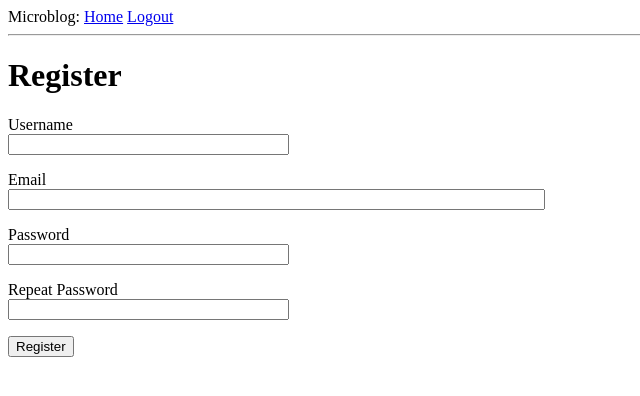
After one commit to AlexYaneva/Flask-CRUD-app, a Flask app: page /register in a window 1280 px wide. The commit adds this page. Shown: the top 396 px of the page, without its empty margins (0-640 px from the left). Run offline with Flask 2, Linux system fonts and the light colour scheme.

Commit message:
user log in and registration

```diff
--- a/Notes.txt
+++ b/Notes.txt
@@ -17,3 +17,7 @@
 - The ORM layer within SQLAlchemy will do the translations required to map objects created from the database models (classes) into rows in the proper database tables.
 
 - Each time any changes have been made to the database models, you need to do a db migration (flask db migrate) and then apply them to the database with 'flask db upgrade'
+
+- Flask-Login keeps track of the logged in user by storing its unique identifier in Flask's user session, a storage space assigned to each user who connects to the application.
+
+------------------------------- my sample username: Sasha; password: Sashka555, email: sasha@me.com
--- a/app_package/__init__.py
+++ b/app_package/__init__.py
@@ -2,11 +2,15 @@ from flask import Flask
 from config import Config
 from flask_sqlalchemy import SQLAlchemy
 from flask_migrate import Migrate
+from flask_login import LoginManager
 
 
 app = Flask(__name__)
 app.config.from_object(Config)
 db = SQLAlchemy(app) #initialising the extension by creating an object instance
 migrate = Migrate(app, db) #doing the same here as above
+login = LoginManager(app)
+login.login_view = 'login' #The 'login' value above is the function (or endpoint) name for the login view.
+#In other words, the name you would use in a url_for() call to get the URL.
 
 from app_package import routes, models
--- a/app_package/forms.py
+++ b/app_package/forms.py
@@ -1,6 +1,7 @@
 from flask_wtf import FlaskForm
 from wtforms import StringField, PasswordField, BooleanField, SubmitField
-from wtforms.validators import DataRequired
+from wtforms.validators import DataRequired, ValidationError, Email, EqualTo
+from app_package.models import User
 
 class LoginForm(FlaskForm):
 	'''user login form, which asks the user
@@ -11,3 +12,23 @@ class LoginForm(FlaskForm):
 	password = PasswordField('Password',validators=[DataRequired()])
 	remember_me = BooleanField('Remember me')
 	submit = SubmitField('Sign in')
+
+
+
+class RegistrationForm(FlaskForm):
+	username = StringField('Username', validators=[DataRequired()])
+	email = StringField('Email', validators=[DataRequired(), Email()])
+	password = PasswordField('Password', validators=[DataRequired()])
+	password2 = PasswordField('Repeat Password', validators=[DataRequired(), EqualTo('password')])
+	submit = SubmitField('Register')
+
+	def validate_username(self, username):
+		user = User.query.filter_by(username=username.data).first()
+		if user is not None:
+			raise ValidationError('Please use a different username.')
+
+
+	def validate_email(self, email):
+		user = User.query.filter_by(email=email.data).first()
+		if user is not None:
+			raise ValidationError('Please use a different email address.')
--- a/app_package/routes.py
+++ b/app_package/routes.py
@@ -1,10 +1,14 @@
 #Home page route
-from flask import render_template, flash, redirect, url_for
-from app_package import app
-from app_package.forms import LoginForm
+from flask import render_template, flash, redirect, url_for, request
+from flask_login import current_user, login_user, logout_user, login_required
+from app_package import app, db
+from app_package.forms import LoginForm, RegistrationForm
+from app_package.models import User
+from werkzeug.urls import url_parse
 
 @app.route('/')
 @app.route('/index')
+@login_required #this means the /index page won't be displayed unless the user logs in first
 def index():
 	user = {'username': 'Sasha'}
 	posts = [
@@ -16,12 +20,42 @@ def index():
 	'author':{'username':'Susan'},
 	'body':'The Avengers movie was great!'}]
 
-	return render_template('index.html', user=user, title='Home', posts=posts)
+	return render_template('index.html', title='Home', posts=posts)
 
 @app.route('/login', methods=['GET', 'POST'])
 def login():
+	if current_user.is_authenticated: #current_user variable can be used at any time to obtain the user object that represents the request
+		return redirect(url_for('index'))
 	form = LoginForm()
 	if form.validate_on_submit():
-		flash(f'Login requested for user {form.username.data}, remember_me={form.remember_me.data}')
+		user = User.query.filter_by(username=form.username.data).first()
+		if user is None or not user.check_password(form.password.data):
+			flash('Invalid username or password')
+			return redirect(url_for('login'))
+		login_user(user, remember=form.remember_me.data)
+		next_page = request.args.get('next') #obtaining the value of 'next' i.e. which page the user wanted to see but was prompted to log in
+		if not next_page or url_parse(next_page).netloc != '': #the parse and netloc are security checks
+			next_page = url_for('index')
+		return redirect(next_page)
+	return render_template('login.html', title='Sign In', form=form)
+
+
+@app.route('/logout')
+def logout():
+	logout_user()
+	return redirect(url_for('index'))
+
+
+@app.route('/register', methods=['GET', 'POST'])
+def register():
+	if current_user.is_authenticated:
 		return redirect(url_for('index'))
-	return render_template('login.html', title='Sign In', form=form)
+	form = RegistrationForm()
+	if form.validate_on_submit():
+		user = User(username=form.username.data, email=form.email.data)
+		user.set_password(form.password.data)
+		db.session.add(user)
+		db.session.commit()
+		flash('Congratulations, you are now regisTURD!')
+		return redirect(url_for('login'))
+	return render_template('register.html', title='Register', form=form)
--- a/app_package/templates/base.html
+++ b/app_package/templates/base.html
@@ -13,7 +13,11 @@
 <body>
 	<div> Microblog:
 		<a href="{{ url_for('index') }}">Home</a>
+		{% if current_user.is_anonimous %}
 		<a href="{{ url_for('login') }}">Login</a>
+		{% else %}
+		<a href="{{ url_for('logout') }}">Logout</a>
+		{% endif %}
 	</div>
 	<hr>
 	{% with messages = get_flashed_messages() %}
--- a/app_package/templates/index.html
+++ b/app_package/templates/index.html
@@ -4,7 +4,7 @@
 {% extends "base.html" %}
 
 {% block content %}    <!-- the name of this block statement is 'content' -->
-	<h1>Hi, {{ user.username }}!</h1>
+	<h1>Hi, {{ current_user.username }}!</h1>
 	{% for post in posts %}
 	<div><p>{{ post.author.username }} says: <b>{{ post.body}}</b></p></div>
 	{% endfor %}
--- a/app_package/templates/login.html
+++ b/app_package/templates/login.html
@@ -23,5 +23,9 @@
 		<p>{{ form.remember_me() }} {{ form.remember_me.label }}</p>
 		<p>{{ form.submit() }}</p>
 	</form>
+
+	<!-- this is the link that sends new users to the registration form -->
+	<p>New User? <a href="{{ url_for('register') }}">Click to Register!</a></p>
+
 {% endblock %}
 </html>
--- /dev/null
+++ b/app_package/templates/register.html
@@ -0,0 +1,44 @@
+<!DOCTYPE html>
+<html>
+
+{% extends "base.html" %}
+
+{% block content %}
+
+	<h1>Register</h1>
+	<form action='' method='post'>
+		{{ form.hidden_tag() }}
+		<p>
+			{{ form.username.label }}<br>
+			{{ form.username(size=32) }}<br>
+			{% for error in form.username.errors %}
+			<span style='color: red;'>[{{ error }}]</span>
+			{% endfor %}
+		</p>
+		<p>
+			{{ form.email.label }}<br>
+			{{ form.email(size=64 )}}<br>
+			{% for error in form.email.errors %}
+			<span style='color: red;'>[{{ error }}]</span>
+			{% endfor %}
+		</p>
+		<p>
+            {{ form.password.label }}<br>
+            {{ form.password(size=32) }}<br>
+            {% for error in form.password.errors %}
+            <span style="color: red;">[{{ error }}]</span>
+            {% endfor %}
+        </p>
+        <p>
+            {{ form.password2.label }}<br>
+            {{ form.password2(size=32) }}<br>
+            {% for error in form.password2.errors %}
+            <span style="color: red;">[{{ error }}]</span>
+            {% endfor %}
+        </p>
+        <p>{{ form.submit() }}</p>
+    </form>
+
+{% endblock %}
+
+</html>
```
Also changed, not shown: app_package/models.py (+19 -2 lines), 2 other files.
